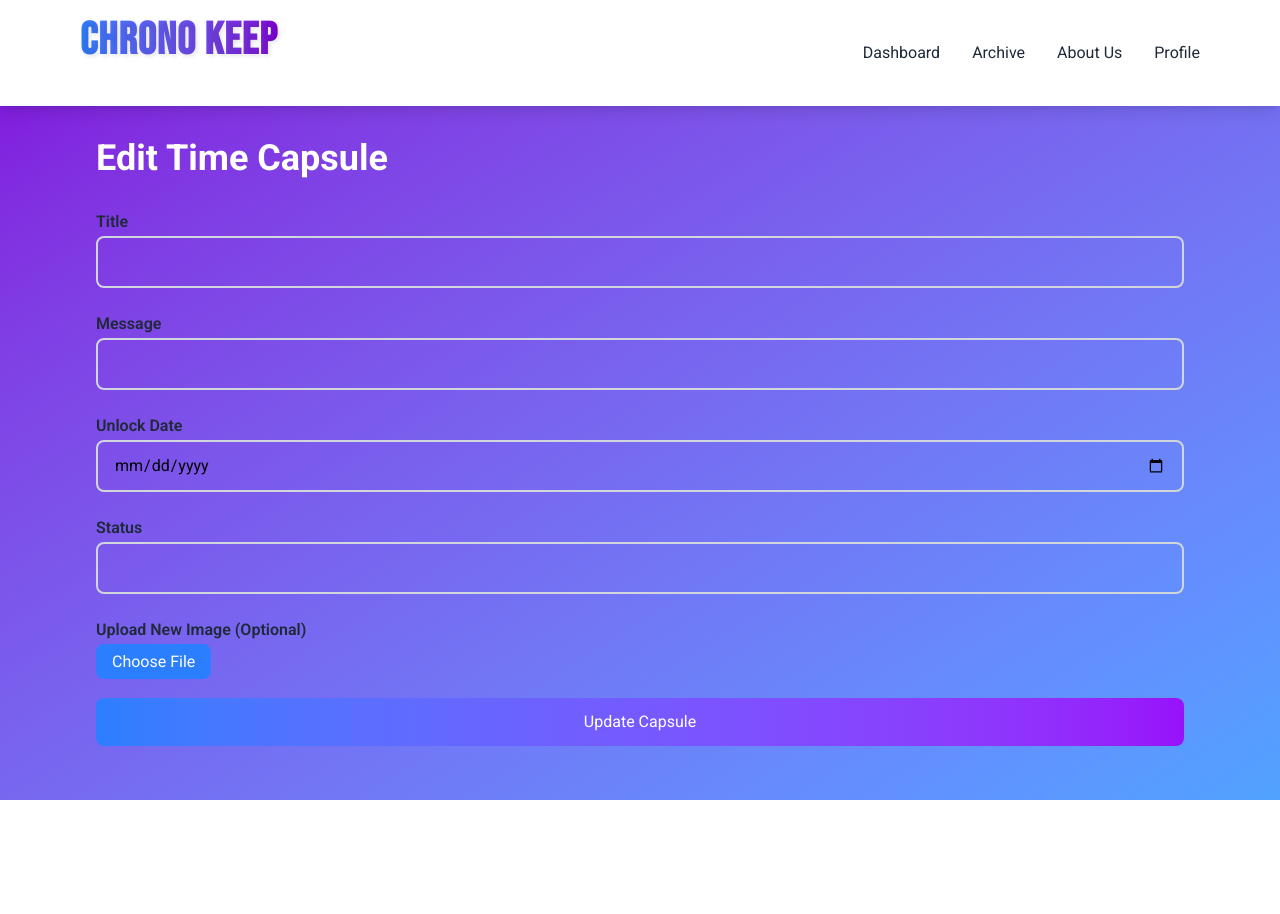
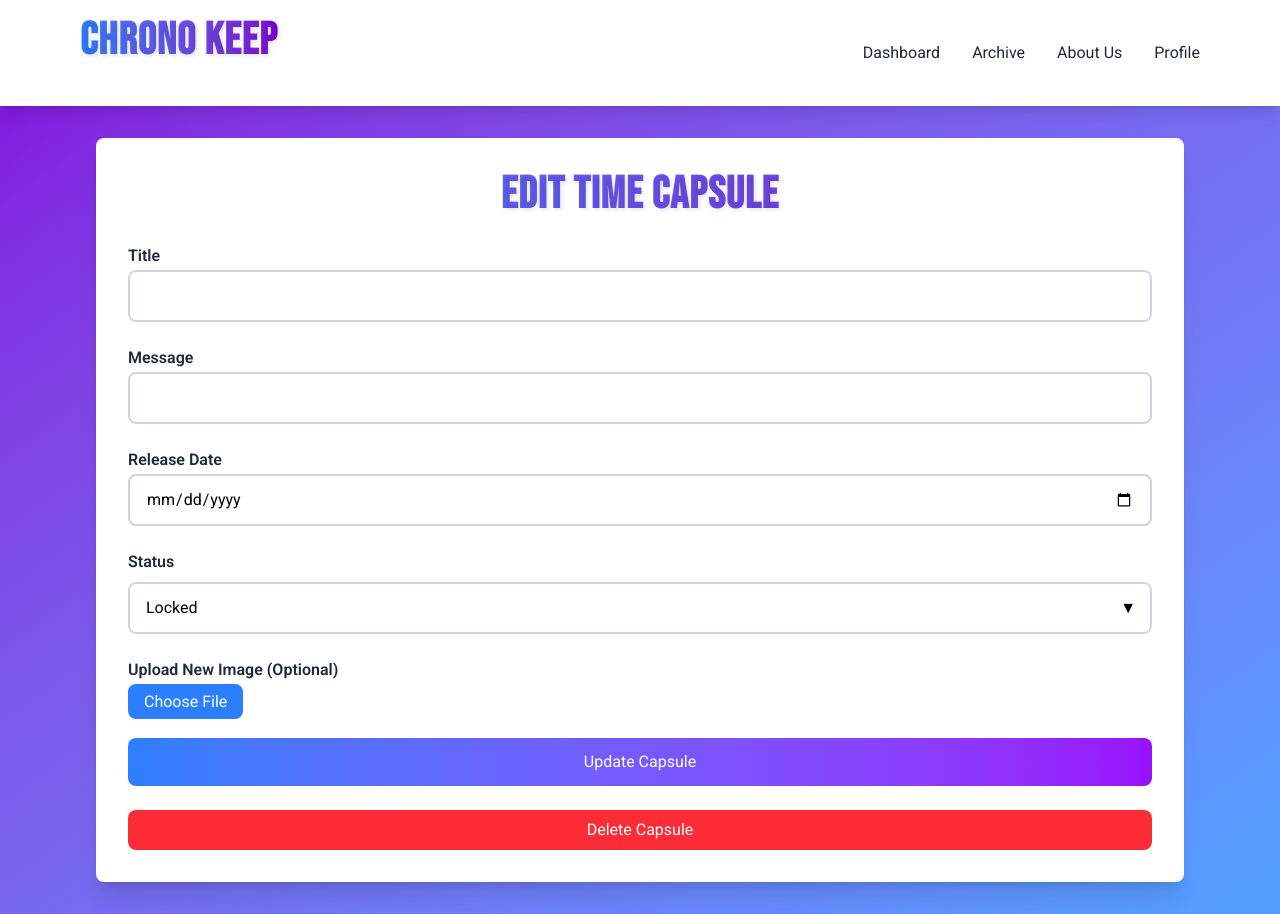
Before and after one commit to GeroStoewe/chrono-keep, a React (Vite) app: page /edit-capsule/1 in a window 1280 px wide. Before the commit the page ends 800 px from the top, so only its background shows below. Built offline with nearby package versions, Linux system fonts and the light colour scheme; no server answers; the database is empty.

Commit message:
add delete remove function from firebase database, deleting logic and  button to delete items, integrate snackbars for deleting and updating the capsules

```diff
--- a/src/pages/EditCapsulePage.tsx
+++ b/src/pages/EditCapsulePage.tsx
@@ -1,22 +1,24 @@
 import { useEffect, useState } from "react";
-import { ref, onValue, update } from "firebase/database";
+import { ref, onValue, update, remove } from "firebase/database";
 import { realtimeDb } from "../firebase.ts";
+import { getStorage, ref as storageRef, uploadBytes, getDownloadURL } from "firebase/storage";
 import { useNavigate, useParams } from "react-router-dom";
 import { TextInputField } from "../components/security/TextInputField";
 import { SubmitButton } from "../components/SubmitButton";
-import { getStorage, ref as storageRef, uploadBytes, getDownloadURL } from "firebase/storage";
 import NavigationBar from "../components/dashboardPage/NavigationBar";
+import GradientHeading from "../components/GradientHeading.tsx";
 
 function EditCapsulePage() {
   const { id } = useParams<{ id: string }>(); // Get the capsule ID from the URL
   const navigate = useNavigate();
   const [title, setTitle] = useState("");
   const [message, setMessage] = useState("");
-  const [unlockDate, setUnlockDate] = useState("");
+  const [releaseDate, setReleaseDate] = useState("");
   const [status, setStatus] = useState("");
   const [imageFile, setImageFile] = useState<File | null>(null);
   const [imageUrl, setImageUrl] = useState("");
   const [isLoading, setIsLoading] = useState(false);
+  const [snackbar, setSnackbar] = useState({ open: false, message: "" }); // Snackbar state
 
   // Fetch the capsule data based on the ID
   useEffect(() => {
@@ -26,7 +28,7 @@ function EditCapsulePage() {
       if (data) {
         setTitle(data.title);
         setMessage(data.message);
-        setUnlockDate(data.unlockDate);
+        setReleaseDate(data.releaseDate);
         setStatus(data.status);
         setImageUrl(data.imageUrl || "");
       }
@@ -54,26 +56,65 @@ function EditCapsulePage() {
       await update(dbRef, {
         title,
         message,
-        unlockDate,
+        releaseDate,
         status,
         imageUrl: updatedImageUrl,
       });
 
-      // Redirect to the dashboard after successful update
-      navigate("/dashboard");
+      // Show success snackbar
+      setSnackbar({ open: true, message: "Capsule updated successfully!" });
+      setTimeout(() => {
+        navigate("/dashboard"); // Navigate back to dashboard after 2 seconds
+      }, 2000);
     } catch (error) {
       console.error("Error updating time capsule:", error);
+      setSnackbar({ open: true, message: "Failed to update capsule." });
     } finally {
       setIsLoading(false);
     }
+  };
+
+  // Handle delete functionality
+  const handleDelete = async () => {
+    if (window.confirm("Are you sure you want to delete this capsule?")) {
+      setIsLoading(true);
+
+      try {
+        const dbRef = ref(realtimeDb, `timeCapsules/${id}`);
+        await remove(dbRef); // Delete the capsule from Firebase
+
+        // Show success snackbar
+        setSnackbar({ open: true, message: "Capsule deleted successfully!" });
+        setTimeout(() => {
+          navigate("/dashboard"); // Navigate back to dashboard after 2 seconds
+        }, 2000);
+      } catch (error) {
+        console.error("Error deleting time capsule:", error);
+        setSnackbar({ open: true, message: "Failed to delete capsule." });
+      } finally {
+        setIsLoading(false);
+      }
+    }
+  };
+
+  // Close snackbar
+  const closeSnackbar = () => {
+    setSnackbar({ ...snackbar, open: false });
   };
 
   return (
     <div className="min-h-screen bg-gradient-to-tl from-blue-400 to-purple-700">
       <NavigationBar />
       <div className="max-w-6xl mx-auto p-8">
-        <h1 className="text-4xl font-bold text-white mb-8">Edit Time Capsule</h1>
-        <form onSubmit={handleSubmit} className="space-y-6">
+
+        {/* Form Wrapper */}
+        <div className="bg-white rounded-lg shadow-xl p-8">
+        <GradientHeading text="Edit Time Capsule" />
+
+        {/* Form */}
+        <form onSubmit={handleSubmit}
+        className="space-y-6"
+        >
           {/* Title Input */}
           <TextInputField
             label="Title"
@@ -92,23 +133,36 @@ function EditCapsulePage() {
             required
           />
 
-          {/* Unlock Date Input */}
+          {/* Release Date Input */}
           <TextInputField
-            label="Unlock Date"
+            label="Release Date"
             type="date"
-            value={unlockDate}
-            onChange={(e) => setUnlockDate(e.target.value)}
+            value={releaseDate}
+            onChange={(e) => setReleaseDate(e.target.value)}
             required
           />
 
-          {/* Status Input */}
-          <TextInputField
-            label="Status"
-            type="text"
-            value={status}
-            onChange={(e) => setStatus(e.target.value)}
-            required
-          />
+        {/* Status Input */}
+          <div>
+            <label className="block text-gray-800 font-semibold mb-2">
+              Status
+            </label>
+            <div className="relative">
+            <select
+              value={status}
+              onChange={(e) => setStatus(e.target.value)}
+              className="w-full px-4 py-3 pr-100 border-2 border-gray-300 rounded-lg focus:outline-none focus:border-transparent transition duration-300 transform hover:scale-105 focus:gradient-border appearance-none"
+              required
+            >
+              <option value="locked">Locked</option>
+              <option value="unlocked">Unlocked</option>
+            </select>
+            {/* Custom Arrow (SVG) */}
+            <div className="absolute right-4 top-1/2 transform -translate-y-1/2 pointer-events-none">
+              ▼ {/* You can replace this with an actual SVG icon */}
+            </div>
+          </div>
+        </div>
 
           {/* Image Upload */}
           <div>
@@ -141,9 +195,31 @@ function EditCapsulePage() {
           <div className="mt-6">
             <SubmitButton text="Update Capsule" isLoading={isLoading} />
           </div>
+
+          {/* Delete Button */}
+          <div className="mt-4">
+              <button
+                type="button"
+                onClick={handleDelete}
+                className="w-full bg-red-500 text-white px-4 py-2 rounded-lg hover:bg-red-600 transition duration-300"
+                disabled={isLoading}
+              >
+                Delete Capsule
+              </button>
+            </div>
         </form>
       </div>
     </div>
+    {/* Snackbar */}
+    {snackbar.open && (
+        <div className="fixed bottom-4 right-4 bg-green-500 text-white px-4 py-2 rounded-lg shadow-lg">
+          {snackbar.message}
+          <button onClick={closeSnackbar} className="ml-4">
+            ✕
+          </button>
+        </div>
+      )}
+  </div>
   );
 }
 
```
